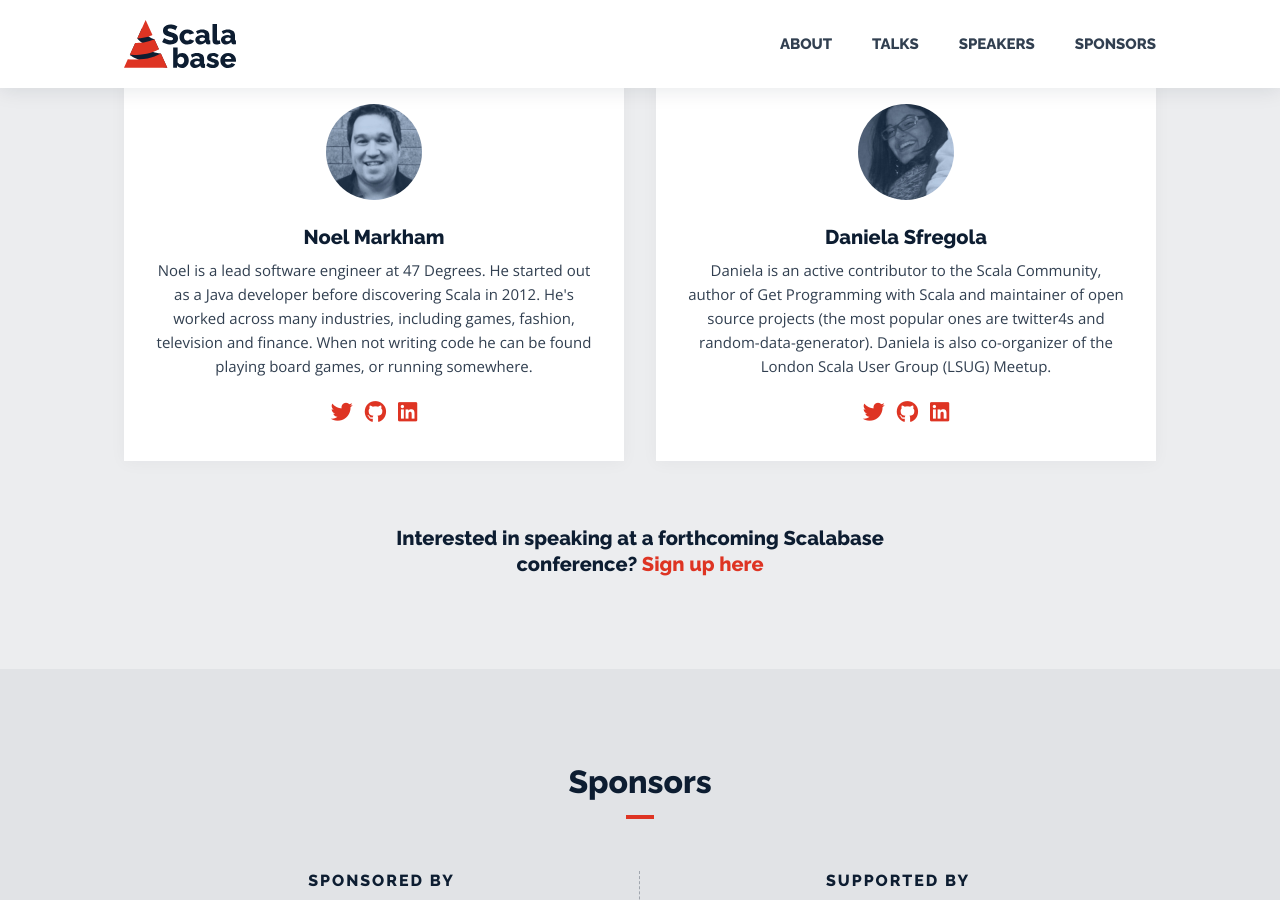
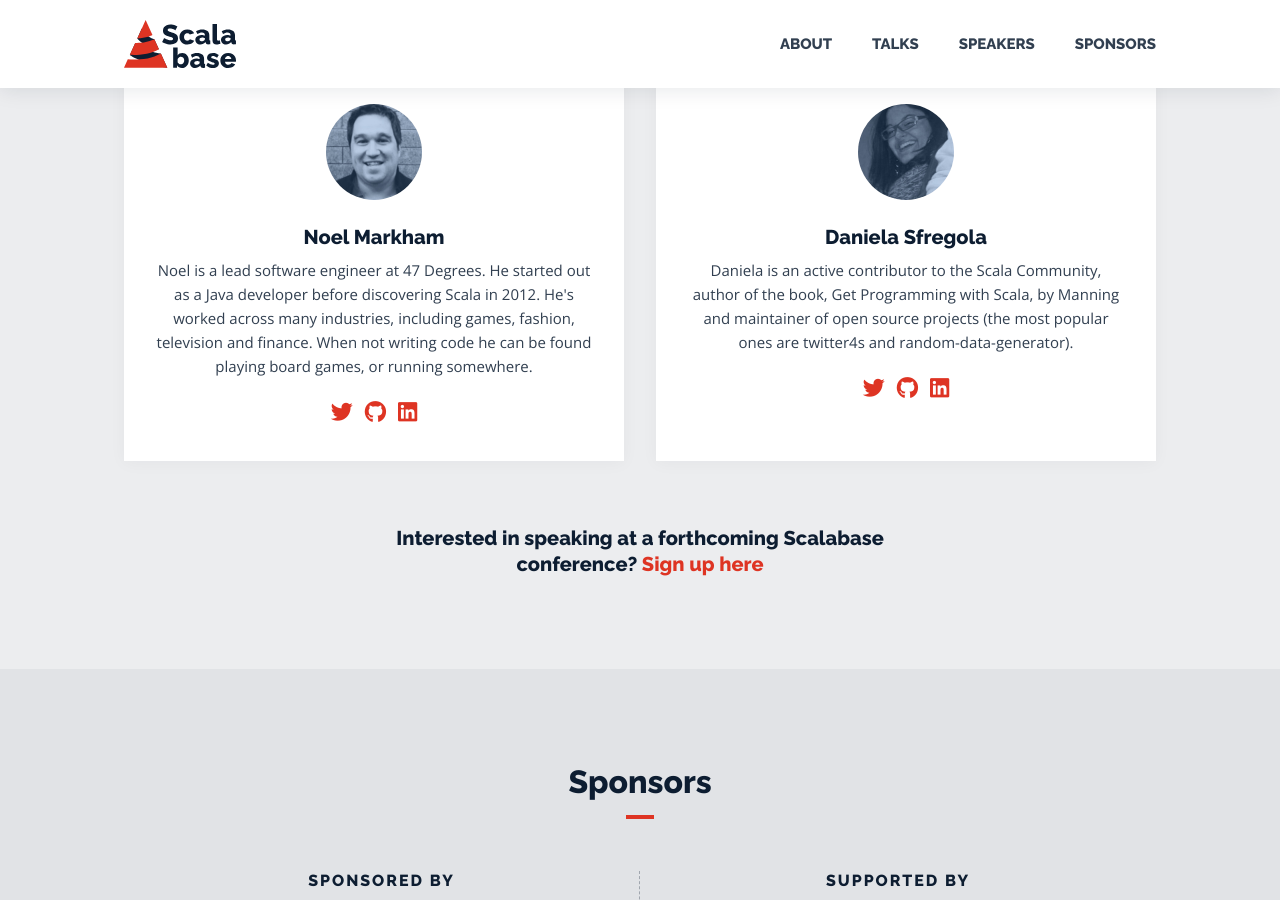
Before and after one commit to frankie297/scala-base-conf, a Jekyll site: the page built from docs/index.md, in a window 1280 px wide and 900 px high, scrolled down 5207 px. Built offline with Jekyll 4.4.1, drawn with Linux system fonts in a browser that asks for light colours; nearby versions of some CDN libraries.

Commit message:
Correct Daniela's bio

```diff
--- a/docs/_data/speakers.yml
+++ b/docs/_data/speakers.yml
@@ -63,7 +63,7 @@
 
     - id-speaker: 4
       name: "Daniela Sfregola"
-      bio: "Daniela is an active contributor to the Scala Community, author of Get Programming with Scala and maintainer of open source projects (the most popular ones are twitter4s and random-data-generator). Daniela is also co-organizer of the London Scala User Group (LSUG) Meetup."
+      bio: "Daniela is an active contributor to the Scala Community, author of the book, Get Programming with Scala, by Manning and maintainer of open source projects (the most popular ones are twitter4s and random-data-generator)."
       avatar: /img/speakers/daniela-sfregola.jpg
       social:
         - {name: "twitter", link: "https://twitter.com/danielasfregola"}
```
